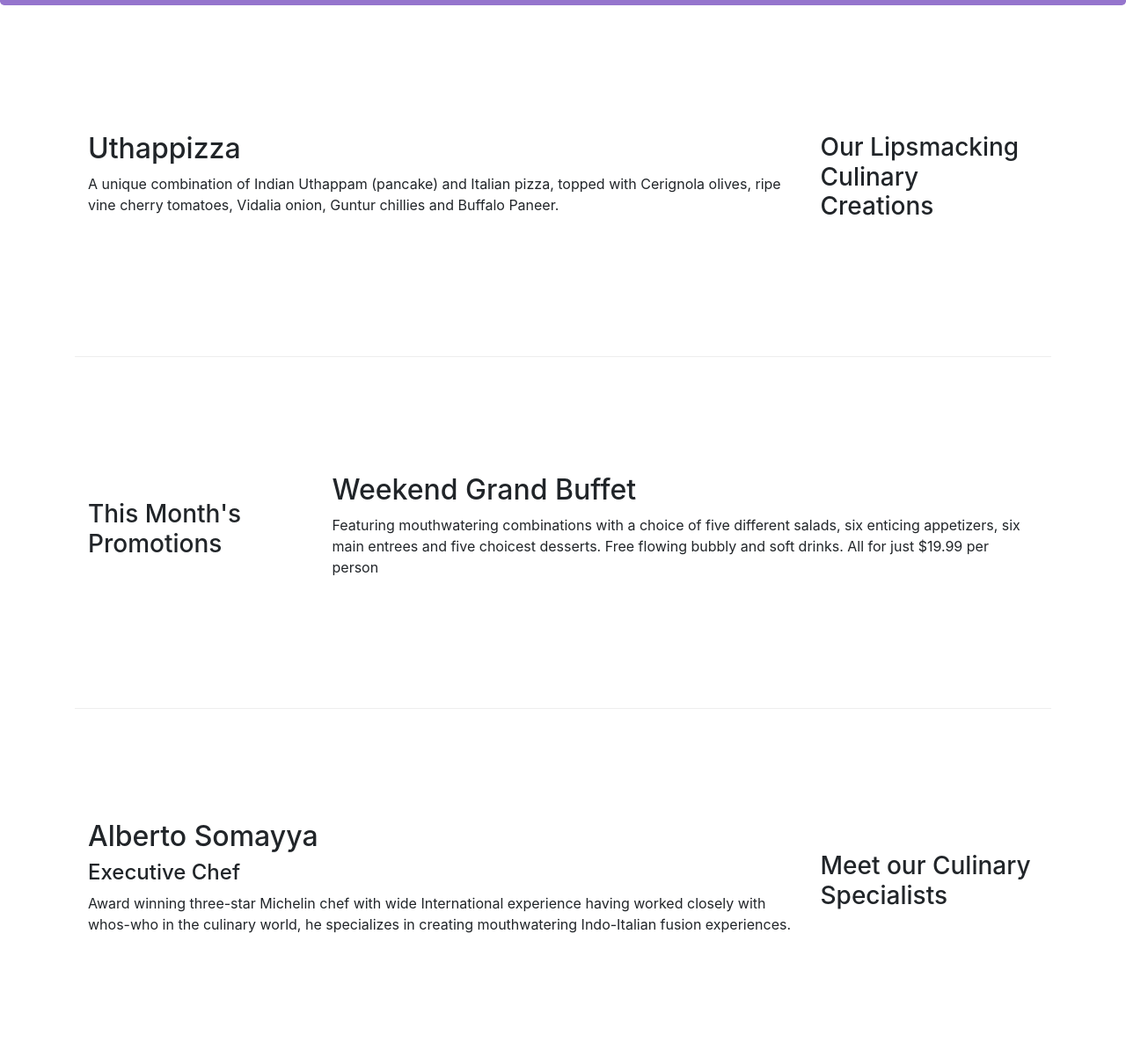
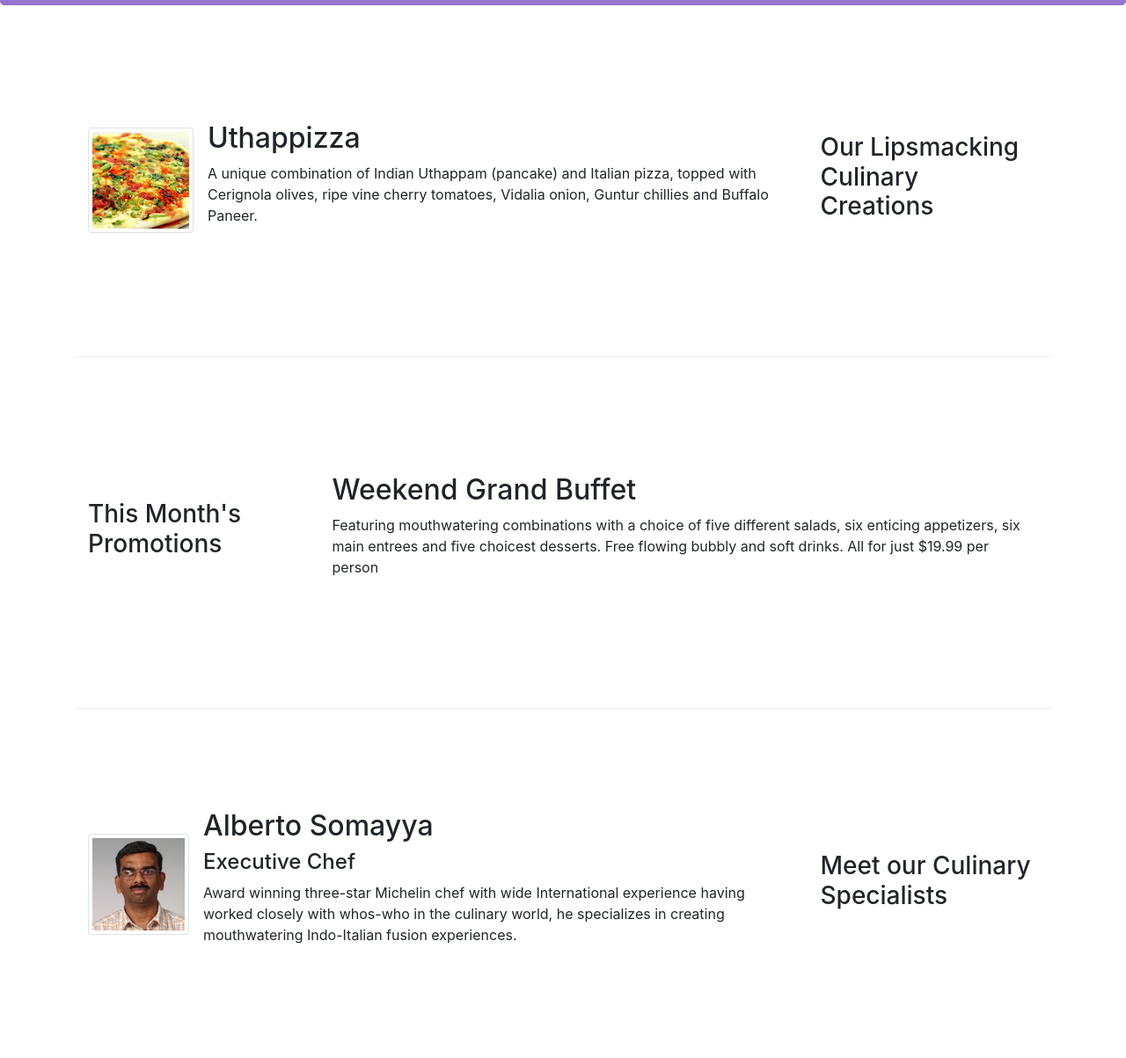
Before and after one commit to ucadena07/Ristorante_ConFusion, a website: page index.html in a window 1280 px wide. Shown: the part 316-1519 px from the top of the page at 88% size. Drawn offline with nearby package versions, Linux system fonts and the light colour scheme.

Commit message:
added pictures

```diff
--- a/index.html
+++ b/index.html
@@ -22,7 +22,7 @@
             <button class="navbar-toggler" type="button" data-toggle="collapse" data-target="#Navbar">
                 <span class="navbar-toggler-icon"></span>
             </button>
-            <a class="navbar-brand mr-auto" href="#">Ristorante Con Fusion</a>
+            <a class="navbar-brand mr-auto" href="#"><img src="img/logo.png" height="30" width="41"></a>
              <div class="collapse navbar-collapse" id="Navbar">
                 <ul class="navbar-nav mr-auto">
                     <li class="nav-item active"><a class="nav-link" href="/"><span class="fa fa-home fa-lg"></span> Home</a></li>
@@ -41,7 +41,8 @@
                     <h1>Ristorante con Fusion</h1>
                     <p>We take inspiration from the World's best cuisines, and create a unique fusion experience. Our lipsmacking creations will tickle your culinary senses!</p>
                 </div>
-                <div class="col-12 col-sm">
+                <div class="col-12 col-sm align-self-center">
+                    <img src="img/logo.png" class="img-fluid">
                 </div>
             </div>
         </div>
@@ -53,8 +54,14 @@
                 <h3>Our Lipsmacking Culinary Creations</h3>
             </div>
             <div class="col col-sm order-sm-first col-md">
-                <h2>Uthappizza</h2>
-                <p>A unique combination of Indian Uthappam (pancake) and Italian pizza, topped with Cerignola olives, ripe vine cherry tomatoes, Vidalia onion, Guntur chillies and Buffalo Paneer.</p>
+                <div class="media">
+                    <img class="d-flex mr-3 img-thumbnail align-self-center"
+                    src="img/uthappizza.png" alt="pizza">
+                    <div class="media-body">
+                        <h2 class="mt-0">Uthappizza</h2>
+                        <p class="d-none d-sm-block">A unique combination of Indian Uthappam (pancake) and Italian pizza, topped with Cerignola olives, ripe vine cherry tomatoes, Vidalia onion, Guntur chillies and Buffalo Paneer.</p>
+                    </div>
+                </div>
             </div>
         </div>
 
@@ -65,7 +72,7 @@
             </div>
             <div class="col col-sm col-md">
                 <h2>Weekend Grand Buffet</h2>
-                <p>Featuring mouthwatering combinations with a choice of five different salads, six enticing appetizers, six main entrees and five choicest desserts. Free flowing bubbly and soft drinks. All for just $19.99 per person </p>
+                <p class="d-none d-sm-block">Featuring mouthwatering combinations with a choice of five different salads, six enticing appetizers, six main entrees and five choicest desserts. Free flowing bubbly and soft drinks. All for just $19.99 per person </p>
             </div>
         </div>
 
@@ -74,9 +81,15 @@
                 <h3>Meet our Culinary Specialists</h3>
             </div>
             <div class="col col-sm order-sm-first col-md">
-                <h2>Alberto Somayya</h2>
-                <h4>Executive Chef</h4>
-                <p>Award winning three-star Michelin chef with wide International experience having worked closely with whos-who in the culinary world, he specializes in creating mouthwatering Indo-Italian fusion experiences. </p>
+                <div class="media">
+                    <img class="d-flex mr-3 img-thumbnail align-self-center"
+                        src="img/alberto.png" alt="alberto">
+                    <div class="media-body">
+                        <h2 class="mt-0">Alberto Somayya</h2>
+                        <h4>Executive Chef</h4>
+                        <p class="d-none d-sm-block">Award winning three-star Michelin chef with wide International experience having worked closely with whos-who in the culinary world, he specializes in creating mouthwatering Indo-Italian fusion experiences. </p>
+                    </div>
+                </div>
             </div>
         </div>
     </div>
```
Also changed, not shown: aboutus.html (+3 -2 lines), img/alberto.png (added), img/buffet.png (added), img/logo.png (added), img/uthappizza.png (added), 1 other file.
